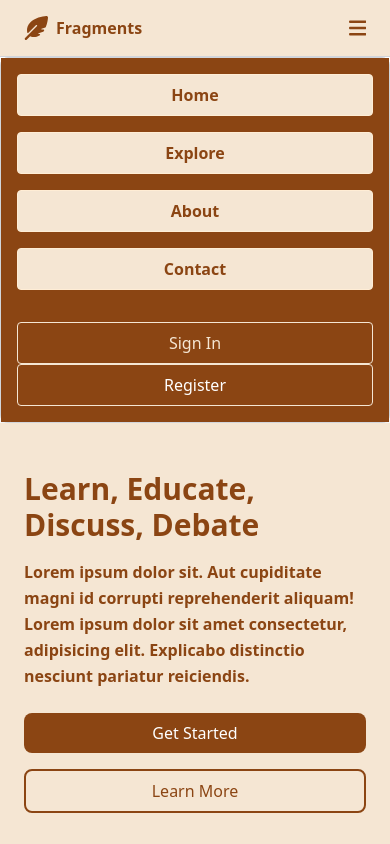
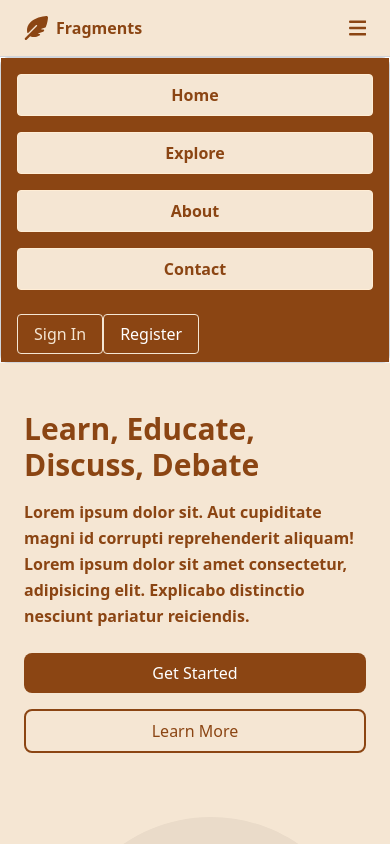
Before and after one commit to danial-khan/fragments-landingpage, a Next.js app: page / in a window 390 px wide. Both pictures are taken after a click on the icon 357 px from the left and 28 px from the top of the page. Shown: the top 844 px of the page. Built offline with nearby package versions, Linux system fonts and the light colour scheme.

Commit message:
fix: mobile routes

```diff
--- a/src/app/components/Navbar.tsx
+++ b/src/app/components/Navbar.tsx
@@ -92,32 +92,46 @@ export default function Navbar() {
           aria-hidden="true"
         >
           <ul className="flex flex-col text-white bg-secondary gap-4 font-semibold p-4 w-full text-center">
-            <li className="text-secondary cursor-pointer hover:bg-[#e8dac8] border border-orange-100 rounded py-2 bg-primary">
+            <li
+              className="text-secondary cursor-pointer hover:bg-[#e8dac8] border border-orange-100 rounded py-2 bg-primary"
+              onClick={() => navigate("/")}
+            >
               Home
             </li>
-            <li className="text-secondary cursor-pointer hover:bg-[#e8dac8] border border-orange-100 rounded py-2 bg-primary">
+            <li
+              className="text-secondary cursor-pointer hover:bg-[#e8dac8] border border-orange-100 rounded py-2 bg-primary"
+              onClick={() => scrollToSection("explore", router)}
+            >
               Explore
             </li>
-            <li className="text-secondary cursor-pointer hover:bg-[#e8dac8] border border-orange-100 rounded py-2 bg-primary">
+            <li
+              className="text-secondary cursor-pointer hover:bg-[#e8dac8] border border-orange-100 rounded py-2 bg-primary"
+              onClick={() => scrollToSection("/about", router)}
+            >
               About
             </li>
-            <li className="text-secondary cursor-pointer hover:bg-[#e8dac8] border border-orange-100 rounded py-2 bg-primary">
+            <li
+              className="text-secondary cursor-pointer hover:bg-[#e8dac8] border border-orange-100 rounded py-2 bg-primary"
+              onClick={() => scrollToSection("contact", router)}
+            >
               Contact
             </li>
           </ul>
           <div className="sm:flex flex-col gap-4 p-4 bg-secondary justify-items-center">
-            <button
+            <a
+              href={`${FRONTEND_APP_PATH}/auth/login`}
               id="sign-in-button"
               className="bg-secondary text-primary py-2 px-4 rounded hover:bg-[#6a3514] hover:text-white cursor-pointer text-center border border-primary whitespace-nowrap w-full"
             >
               Sign In
-            </button>
-            <button
+            </a>
+            <a
+              href={`${FRONTEND_APP_PATH}/auth/register`}
               id="register-button"
               className="bg-secondary text-white py-2 px-4 rounded hover:bg-[#6a3514] cursor-pointer text-center border border-primary w-full"
             >
               Register
-            </button>
+            </a>
           </div>
         </div>
       )}
```
